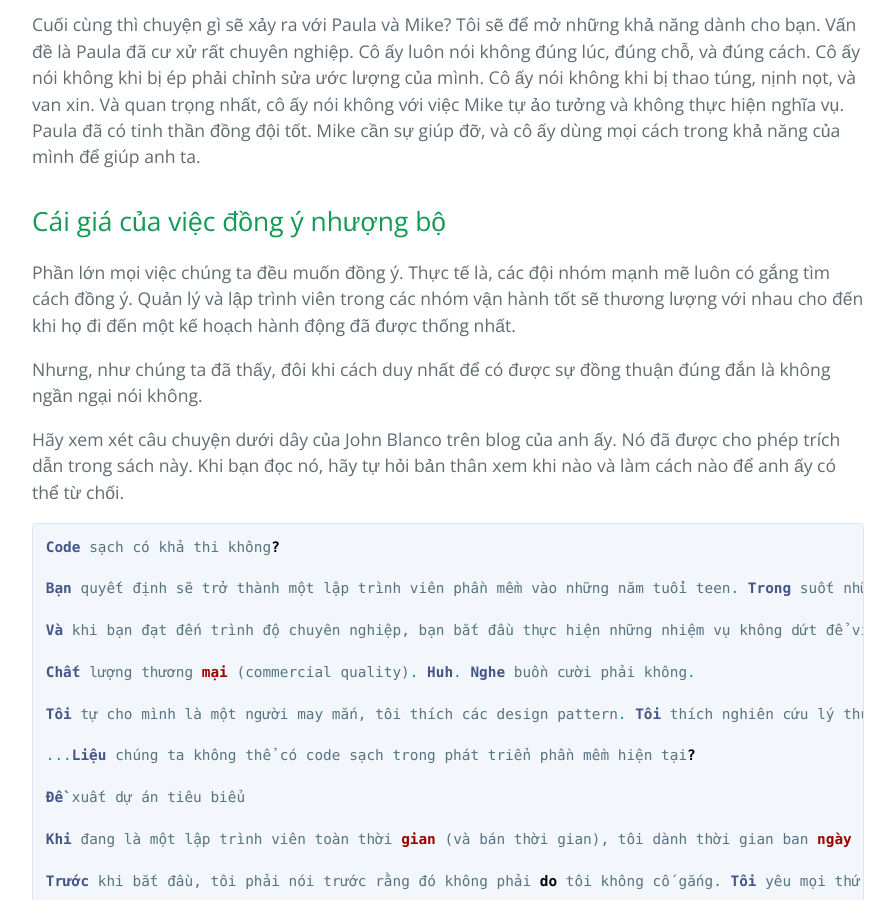
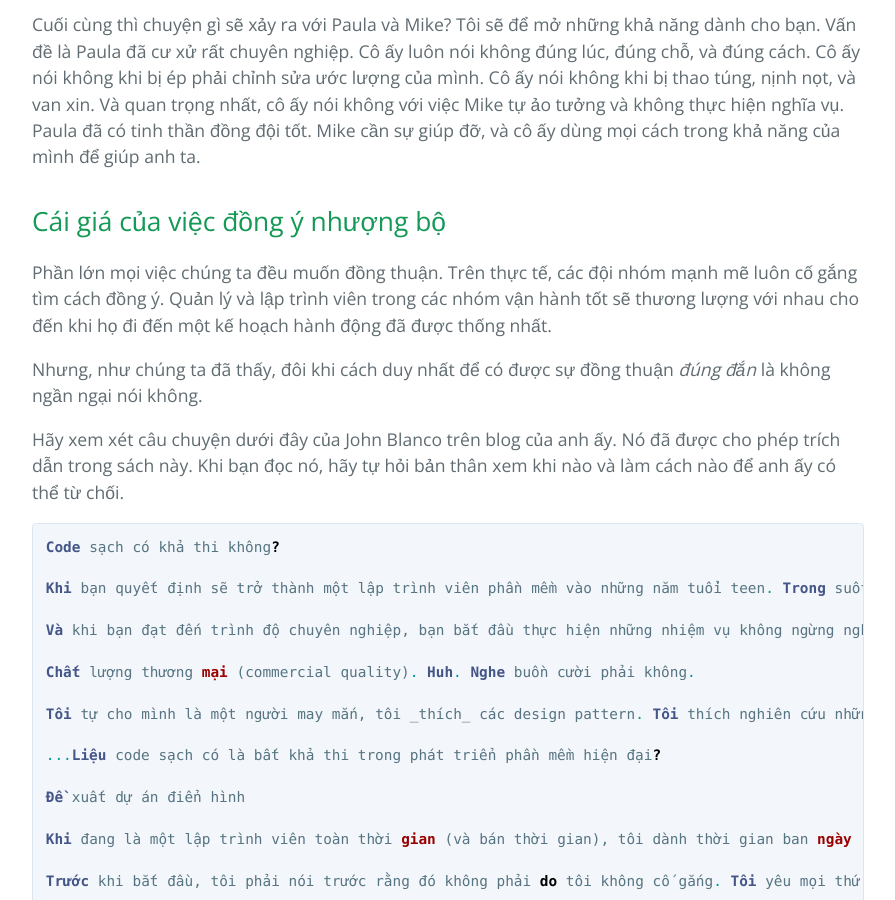
Before and after one commit to HaiBV/haibv.github.io, a Jekyll site: the page built from clean-coder/chapter-2-saying-no.md, in a window 1280 px wide and 900 px high, scrolled down 11731 px. Shown: the whole window, without its empty margins (192-1087 px from the left). Built offline with Jekyll 4.4.1, drawn with Linux system fonts in a browser that asks for light colours; our own code applies the rules of GitHub Pages for plain Markdown files.

Commit message:
Book - The Clean Coder - Correction - C2

````diff
--- a/clean-coder/chapter-2-saying-no.md
+++ b/clean-coder/chapter-2-saying-no.md
@@ -309,26 +309,26 @@ Cuối cùng thì chuyện gì sẽ xảy ra với Paula và Mike? Tôi sẽ đ
 
 ## Cái giá của việc đồng ý nhượng bộ
 
-Phần lớn mọi việc chúng ta đều muốn đồng ý. Thực tế là, các đội nhóm mạnh mẽ luôn có gắng tìm cách đồng ý. Quản lý và lập trình viên trong các nhóm vận hành tốt sẽ thương lượng với nhau cho đến khi họ đi đến một kế hoạch hành động đã được thống nhất.
+Phần lớn mọi việc chúng ta đều muốn đồng thuận. Trên thực tế, các đội nhóm mạnh mẽ luôn cố gắng tìm cách đồng ý. Quản lý và lập trình viên trong các nhóm vận hành tốt sẽ thương lượng với nhau cho đến khi họ đi đến một kế hoạch hành động đã được thống nhất.
 
-Nhưng, như chúng ta đã thấy, đôi khi cách duy nhất để có được sự đồng thuận đúng đắn là không ngần ngại nói không.
+Nhưng, như chúng ta đã thấy, đôi khi cách duy nhất để có được sự đồng thuận _đúng đắn_ là không ngần ngại nói không.
 
-Hãy xem xét câu chuyện dưới dây của John Blanco trên blog của anh ấy. Nó đã được cho phép trích dẫn trong sách này. Khi bạn đọc nó, hãy tự hỏi bản thân xem khi nào và làm cách nào để anh ấy có thể từ chối.
+Hãy xem xét câu chuyện dưới đây của John Blanco trên blog của anh ấy. Nó đã được cho phép trích dẫn trong sách này. Khi bạn đọc nó, hãy tự hỏi bản thân xem khi nào và làm cách nào để anh ấy có thể từ chối.
 
 ```php
 Code sạch có khả thi không?
 
-Bạn quyết định sẽ trở thành một lập trình viên phần mềm vào những năm tuổi teen. Trong suốt những năm trung học, bạn học viết phần mềm theo các nguyên tắc hướng đối tượng. Khi bạn tốt nghiệp đại học, bạn dùng toàn bộ kiến thức, nguyên tắc mình học được vào một số lĩnh vực như trí tuệ nhân tạo (AI) hoặc in 3D.
+Khi bạn quyết định sẽ trở thành một lập trình viên phần mềm vào những năm tuổi teen. Trong suốt những năm trung học, bạn học viết phần mềm theo các nguyên tắc hướng đối tượng. Khi bạn tốt nghiệp đại học, bạn dùng toàn bộ kiến thức, nguyên tắc mình học được vào một số lĩnh vực như trí tuệ nhân tạo (AI) hoặc đồ họa 3D.
 
-Và khi bạn đạt đến trình độ chuyên nghiệp, bạn bắt đầu thực hiện những nhiệm vụ không dứt để viết code chất lượng thương mai, có thể bảo trì và "hoàn hảo" trước thử thách thời gian.
+Và khi bạn đạt đến trình độ chuyên nghiệp, bạn bắt đầu thực hiện những nhiệm vụ không ngừng nghỉ để viết code chất lượng thương mại, có thể bảo trì và "hoàn hảo" trước thử thách thời gian.
 
 Chất lượng thương mại (commercial quality). Huh. Nghe buồn cười phải không.
 
-Tôi tự cho mình là một người may mắn, tôi thích các design pattern. Tôi thích nghiên cứu lý thuyết về sự "hoàn hảo" của code. Tôi không ngần ngại thảo luận hàng giờ liền với đồng nghiệp về cách kế thừa phân cấp sai của họ - rằng HAS-A tốt hơn IS-A trong nhiều trường hợp. Nhưng gần đây có điều gì đó làm tôi khó chịu và băn khoăn...
+Tôi tự cho mình là một người may mắn, tôi _thích_ các design pattern. Tôi thích nghiên cứu những lý thuyết về sự "hoàn hảo" của code. Tôi không ngần ngại thảo luận hàng giờ liền với đồng nghiệp về cách kế thừa phân cấp sai của họ - rằng HAS-A tốt hơn IS-A trong nhiều trường hợp. Nhưng gần đây có điều gì đó làm tôi khó chịu và băn khoăn...
 
-...Liệu chúng ta không thể có code sạch trong phát triển phần mềm hiện tại?
+...Liệu code sạch có là bất khả thi trong phát triển phần mềm hiện đại?
 
-Đề xuất dự án tiêu biểu
+Đề xuất dự án điển hình
 
 Khi đang là một lập trình viên toàn thời gian (và bán thời gian), tôi dành thời gian ban ngày (và ban đêm) phát triển những ứng dụng di động cho khách hàng. Và những thứ tôi học được sau nhiều năm làm việc là nhu cầu công việc của khách hàng ngăn cả tôi viết các ứng dụng thực sự chất lượng như ý mình.
 
````
